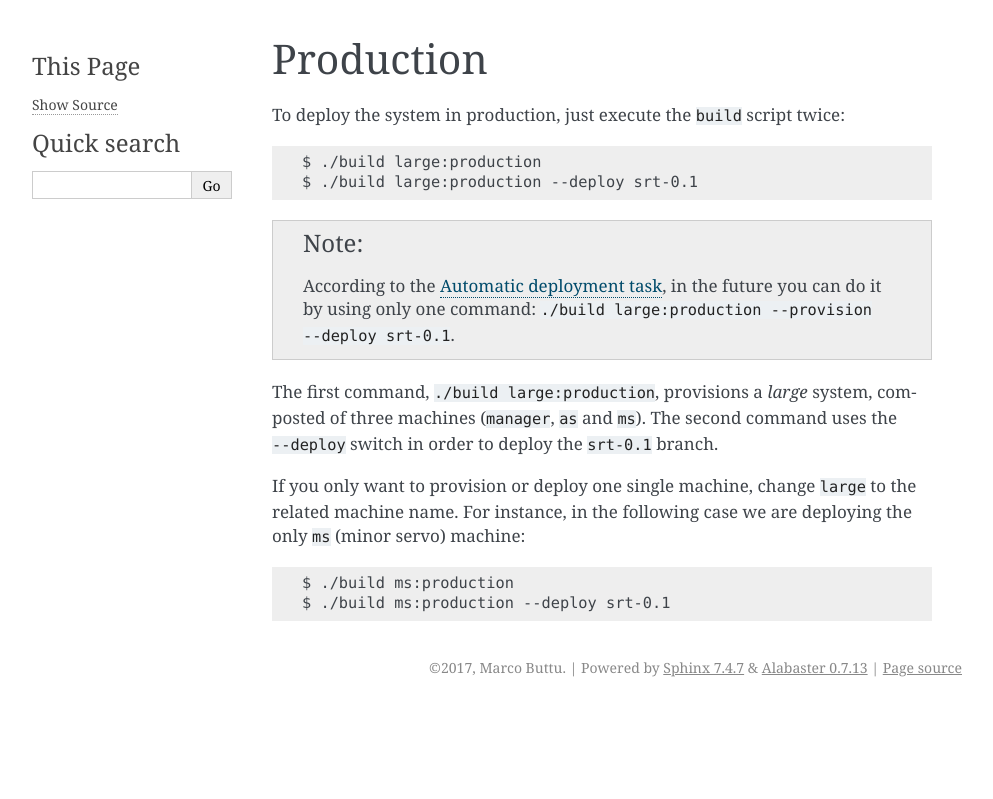
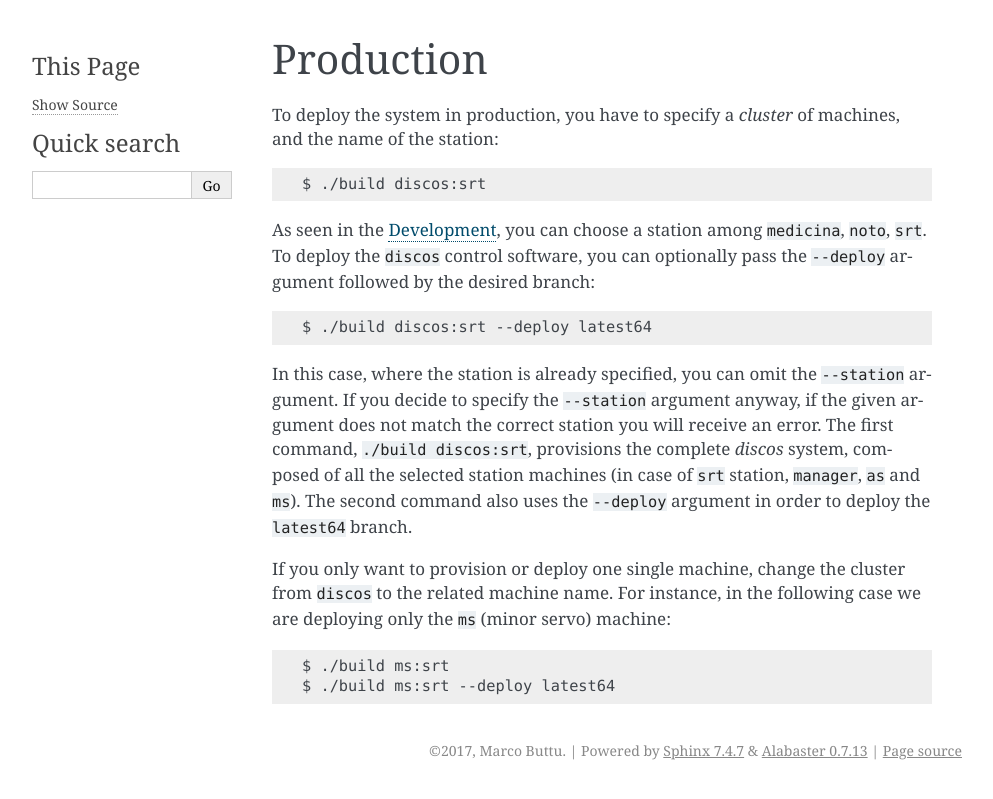
Before and after one commit to marco-buttu/discos-deployment, a Sphinx documentation site: the page built from doc/production.rst, in a window 1280 px wide. Shown: the top 799 px of the page, without its empty margins (148-1141 px from the left). Built offline with Sphinx 7.4.7, drawn with Linux system fonts in a browser that asks for light colours.

Commit message:
Fix #48, updated documentation.

```diff
--- a/doc/production.rst
+++ b/doc/production.rst
@@ -4,26 +4,37 @@
 Production
 **********
 
-To deploy the system in production, just execute the ``build`` script twice:
+To deploy the system in production, you have to specify a *cluster* of machines,
+and the name of the station:
 
 .. code-block:: shell
 
-  $ ./build large:production
-  $ ./build large:production --deploy srt-0.1
+  $ ./build discos:srt
 
-.. note:: According to the `Automatic deployment task
-   <https://trello.com/c/D7NfvQOV>`_, in the future you can do it by using
-   only one command: ``./build large:production --provision --deploy srt-0.1``.
-
-The first command, ``./build large:production``, provisions a *large* system,
-composted of three machines (``manager``, ``as`` and ``ms``).  The second
-command uses the ``--deploy`` switch in order to deploy the ``srt-0.1`` branch.
-
-If you only want to provision or deploy one single machine, change ``large`` to
-the related machine name.  For instance, in the following case we are deploying
-the only ``ms`` (minor servo) machine:
+As seen in the :ref:`deploy_development`, you can choose a station
+among ``medicina``, ``noto``, ``srt``.
+To deploy the ``discos`` control software, you can optionally pass
+the ``--deploy`` argument followed by the desired branch:
 
 .. code-block:: shell
 
-  $ ./build ms:production
-  $ ./build ms:production --deploy srt-0.1
+  $ ./build discos:srt --deploy latest64
+
+In this case, where the station is already specified,
+you can omit the ``--station`` argument. If you decide to specify the
+``--station`` argument anyway, if the given argument does not match the
+correct station you will receive an error.
+The first command, ``./build discos:srt``, provisions the complete *discos* system,
+composed of all the selected station machines
+(in case of ``srt`` station, ``manager``, ``as`` and ``ms``).
+The second command also uses the ``--deploy`` argument
+in order to deploy the ``latest64`` branch.
+
+If you only want to provision or deploy one single machine, change the cluster
+from ``discos`` to the related machine name. For instance, in the following
+case we are deploying only the ``ms`` (minor servo) machine:
+
+.. code-block:: shell
+
+  $ ./build ms:srt
+  $ ./build ms:srt --deploy latest64
```
Also changed, not shown: doc/development.rst (+11 -8 lines).
